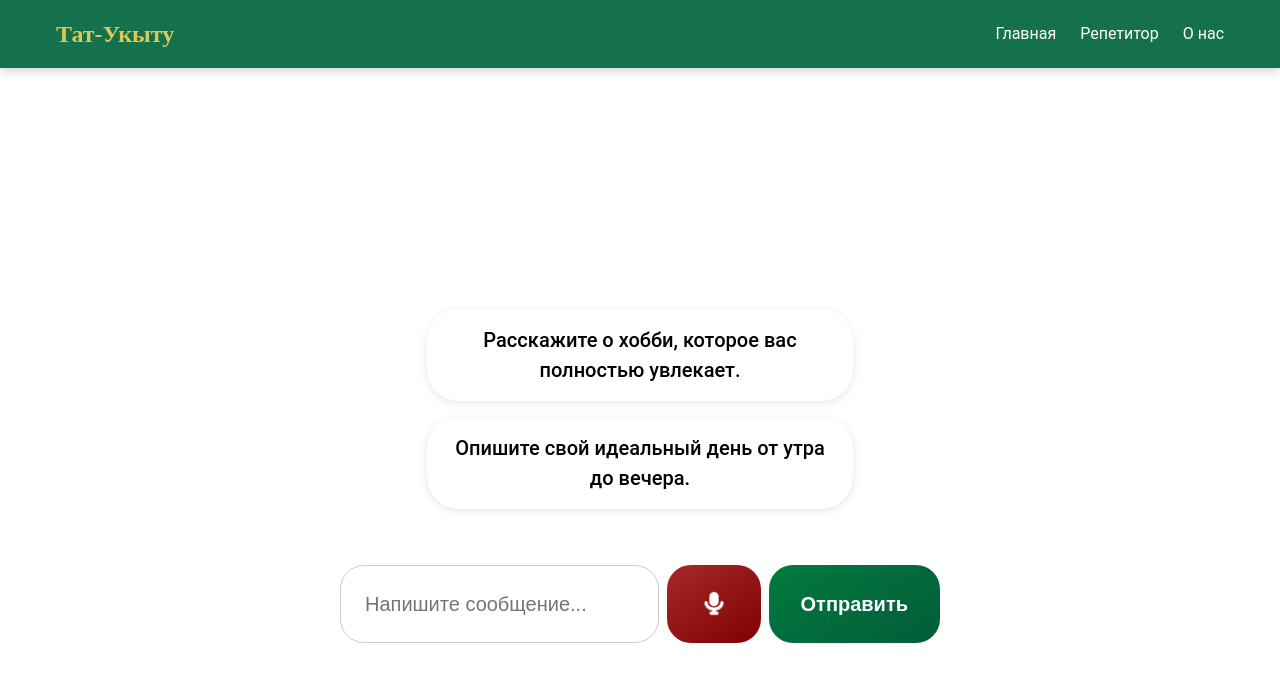
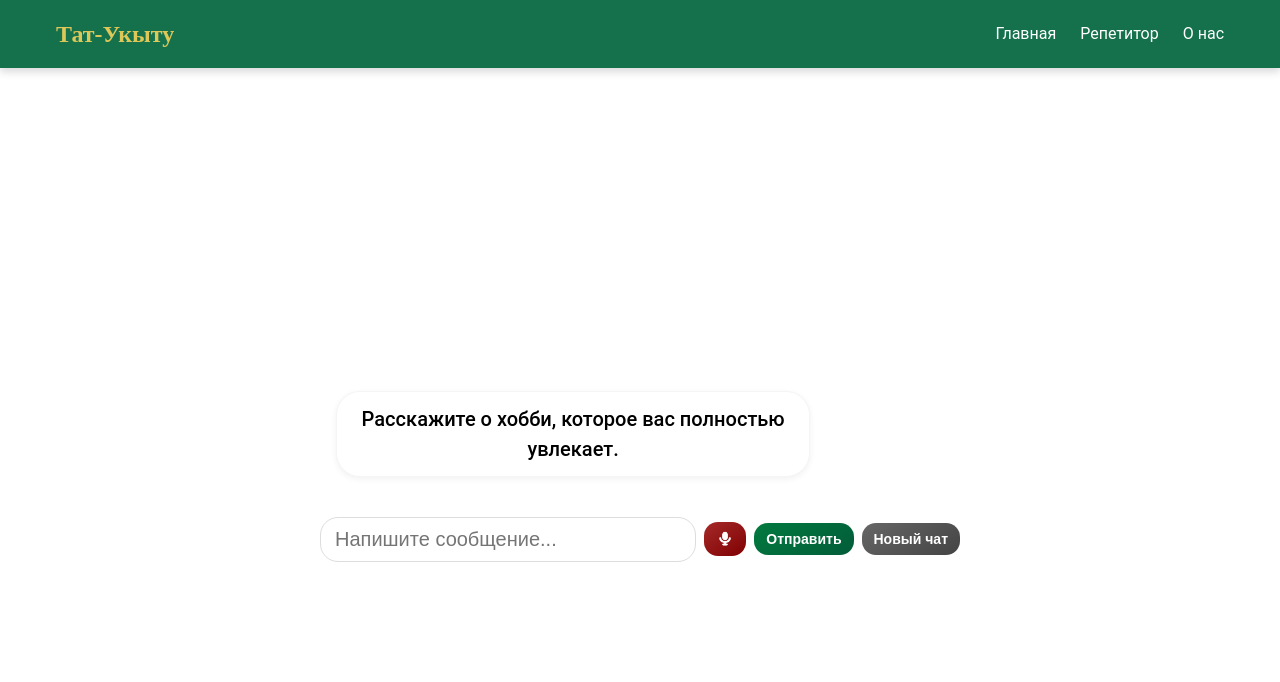
Before and after one commit to nlsnnn/tatarby, a React (Vite) app in the folder frontend/: page /repet in a window 1280 px wide. Shown: the top 682 px of the page. Built offline with nearby package versions, Linux system fonts and the light colour scheme.

Commit message:
repet page added

```diff
--- a/frontend/src/components/Repet/Repet.jsx
+++ b/frontend/src/components/Repet/Repet.jsx
@@ -2,6 +2,8 @@ import React, { useState, useEffect, useRef } from "react";
 import { observer } from "mobx-react-lite";
 import styles from "./Repet.module.css";
 import { useStores } from "../../stores/RootStoreContext.jsx";
+
+const apiUrl = "http://localhost:5000"; // твой бекенд
 
 const topics = [
     "Расскажите о своём любимом фильме и почему он вам нравится.",
@@ -11,63 +13,131 @@ const topics = [
     "Какая книга или статья недавно произвела на вас впечатление?"
 ];
 
+const blobToDataURL = (blob) =>
+    new Promise((resolve, reject) => {
+        const reader = new FileReader();
+        reader.onloadend = () => resolve(reader.result);
+        reader.onerror = reject;
+        reader.readAsDataURL(blob);
+    });
+
+const formatTime = (sec = 0) => {
+    if (!sec || isNaN(sec)) return "0:00";
+    const s = Math.floor(sec % 60).toString().padStart(2, "0");
+    const m = Math.floor(sec / 60);
+    return `${m}:${s}`;
+};
+
 const Repet = observer(() => {
     const [input, setInput] = useState("");
     const [recording, setRecording] = useState(false);
+    const [recordTime, setRecordTime] = useState(0);
+    const [loading, setLoading] = useState(false);
     const mediaRecorderRef = useRef(null);
     const audioChunksRef = useRef([]);
+    const streamRef = useRef(null);
+    const timerRef = useRef(null);
     const { chat } = useStores();
     const chatEndRef = useRef(null);
 
-    // При монтировании добавляем начальную тему
     useEffect(() => {
+        if (chat.messages.length === 0) {
             const randomTopic = topics[Math.floor(Math.random() * topics.length)];
             chat.addBotMessage(randomTopic);
+        }
     }, [chat]);
 
-    // Скроллим к последнему сообщению
     useEffect(() => {
         chatEndRef.current?.scrollIntoView({ behavior: "smooth" });
-    }, [chat.messages]);
+    }, [chat.messages.length]);
 
-    const handleSend = () => {
-        if (!input.trim()) return;
-        chat.addMessage(input);
+    // === Отправка текстового сообщения ===
+    const handleSend = async () => {
+        if (!input.trim() || loading) return;
+        const msg = chat.addMessage(input);
         setInput("");
+        setLoading(true);
+
+        try {
+            const res = await fetch(`${apiUrl}/recognize`, {
+                method: "POST",
+                headers: { "Content-Type": "application/json" },
+                body: JSON.stringify({ text: msg.text })
+            });
+            const data = await res.json();
+            chat.addBotMessage(data);
+        } catch (e) {
+            chat.addBotMessage({ text: "Ошибка соединения с сервером." });
+        } finally {
+            setLoading(false);
+        }
     };
 
+    // === Отправка голосового сообщения ===
     const handleAudioClick = async () => {
+        if (!("mediaDevices" in navigator)) {
+            alert("Ваш браузер не поддерживает запись аудио.");
+            return;
+        }
+
         if (recording) {
-            // Останавливаем запись
             mediaRecorderRef.current.stop();
+            clearInterval(timerRef.current);
         } else {
-            // Запрашиваем доступ к микрофону
+            try {
                 const stream = await navigator.mediaDevices.getUserMedia({ audio: true });
+                streamRef.current = stream;
                 mediaRecorderRef.current = new MediaRecorder(stream);
                 audioChunksRef.current = [];
 
-            mediaRecorderRef.current.ondataavailable = e => {
-                audioChunksRef.current.push(e.data);
+                mediaRecorderRef.current.ondataavailable = (e) => {
+                    if (e.data && e.data.size > 0) audioChunksRef.current.push(e.data);
                 };
 
-            mediaRecorderRef.current.onstop = () => {
+                mediaRecorderRef.current.onstop = async () => {
+                    try {
                         const audioBlob = new Blob(audioChunksRef.current, { type: "audio/webm" });
-                const audioUrl = URL.createObjectURL(audioBlob);
+                        const dataUrl = await blobToDataURL(audioBlob);
+                        const userMsg = chat.addMessage({ audio: dataUrl, text: "" });
 
-                // Добавляем сообщение с аудио
-                chat.addMessage({
-                    id: Date.now(),
-                    type: "user",
-                    audio: audioUrl,
-                    text: "" // текст можно оставить пустым
+                        setLoading(true);
+                        const formData = new FormData();
+                        formData.append("file", audioBlob, "voice.webm");
+
+                        const res = await fetch(`${apiUrl}/recognize`, {
+                            method: "POST",
+                            body: formData
                         });
-
+                        const data = await res.json();
+                        chat.addBotMessage(data);
+                    } catch (e) {
+                        chat.addBotMessage({ text: "Ошибка при обработке аудио." });
+                    } finally {
+                        setLoading(false);
+                        streamRef.current?.getTracks()?.forEach((t) => t.stop());
                         setRecording(false);
+                        setRecordTime(0);
+                    }
                 };
 
                 mediaRecorderRef.current.start();
                 setRecording(true);
+                setRecordTime(0);
+
+                timerRef.current = setInterval(() => {
+                    setRecordTime((prev) => prev + 1);
+                }, 1000);
+            } catch (err) {
+                console.error("Could not start audio recording:", err);
+                alert("Не удалось получить доступ к микрофону.");
             }
+        }
+    };
+
+    const startNewChat = () => {
+        chat.clearChat();
+        const randomTopic = topics[Math.floor(Math.random() * topics.length)];
+        chat.addBotMessage(randomTopic);
     };
 
     return (
@@ -76,17 +146,28 @@ const Repet = observer(() => {
                 {chat.messages.map((msg) => (
                     <div
                         key={msg.id}
-                        className={`${styles.message} ${
-                            msg.type === "user" ? styles.userMsg : styles.botMsg
-                        }`}
+                        className={`${styles.message} ${msg.type === "user" ? styles.userMsg : styles.botMsg}`}
                     >
-                        {msg.text && <span>{msg.text}</span>}
+                        {msg.text && <div className={styles.textBlock}>{msg.text}</div>}
                         {msg.audio && (
-                            <audio controls src={msg.audio} style={{ marginTop: "8px" }} />
+                            <div className={styles.audioMessage}>
+                                <audio controls src={msg.audio} />
+                            </div>
+                        )}
+                        {msg.feedback && <div className={styles.feedback}>{msg.feedback}</div>}
+                        {msg.structure && (
+                            <div className={styles.structure}>
+                                {msg.structure.sentence.map((s, i) => (
+                                    <div key={i} className={styles.wordBlock}>
+                                        <p><b>{s.word}</b> {s.type}</p>
+                                        <pre className={styles.translation}>{s.translation}</pre>
+                                    </div>
+                                ))}
+                            </div>
                         )}
                     </div>
                 ))}
-                <div ref={chatEndRef}></div>
+                <div ref={chatEndRef} />
             </div>
 
             <div className={styles.inputContainer}>
@@ -97,12 +178,33 @@ const Repet = observer(() => {
                     value={input}
                     onChange={(e) => setInput(e.target.value)}
                     onKeyDown={(e) => e.key === "Enter" && handleSend()}
+                    disabled={loading}
                 />
-                <button className={styles.audioBtn} onClick={handleAudioClick}>
-                    {recording ? "Стоп" : <img className={styles.micro} src="/icons/mice.png" alt="micro"/>}
+
+                <button
+                    className={styles.audioBtn}
+                    onClick={handleAudioClick}
+                    disabled={loading}
+                >
+                    {!recording ? (
+                        <img className={styles.micro} src="/icons/mice.png" alt="mic" />
+                    ) : "■"}
                 </button>
-                <button className={styles.sendBtn} onClick={handleSend}>
-                    Отправить
+
+                {recording && (
+                    <div className={styles.recordTimer}>{formatTime(recordTime)}</div>
+                )}
+
+                <button
+                    className={styles.sendBtn}
+                    onClick={handleSend}
+                    disabled={loading}
+                >
+                    {loading ? "Ждем ответ..." : "Отправить"}
+                </button>
+
+                <button className={styles.clearBtn} onClick={startNewChat}>
+                    Новый чат
                 </button>
             </div>
         </div>
--- a/frontend/src/components/Repet/Repet.module.css
+++ b/frontend/src/components/Repet/Repet.module.css
@@ -1,5 +1,6 @@
 @import "../../styles/index.css";
 
+/* общий контейнер страницы */
 .repetPage {
     display: flex;
     flex-direction: column;
@@ -10,105 +11,237 @@
     background-color: var(--color-white);
 }
 
+/* контейнер сообщений — лёгкий, не модалка */
 .chatContainer {
-    width: 600px;
-    max-width: 90%;
-    max-height: 70vh;
+    width: 640px;
+    max-width: 95%;
+    max-height: 68vh;
     overflow-y: auto;
     display: flex;
     flex-direction: column;
-    gap: var(--spacing-md);
+    gap: var(--spacing-sm);
     padding: var(--spacing-md);
-    background-color: var(--color-white);
+    background-color: transparent; /* чтобы не выглядел как модалка */
 }
 
+/* bubble */
 .message {
-    padding: var(--spacing-md);
-    border-radius: 32px;
-    max-width: 75%;
+    display: inline-flex;
+    flex-direction: column;
+    align-items: center;
+    padding: 12px 18px;
+    border-radius: 28px;
+    min-width: 140px;    /* минимальный размер для коротких сообщений */
+    min-height: 48px;
+    max-width: 78%;
     word-break: break-word;
     font-size: var(--font-size-lg);
     font-weight: 500;
-    text-align: center;
-    transition: transform 0.2s, box-shadow 0.2s;
+    transition: transform 0.12s, box-shadow 0.12s;
 }
 
+/* небольшое увеличение при ховере */
 .message:hover {
-    transform: scale(1.01);
+    transform: translateY(-2px);
+    box-shadow: 0 6px 18px rgba(0,0,0,0.06);
 }
 
-.userMsg {
-    align-self: center;
-    background-color: #e0e0e0; /* серый цвет */
+/* бот — слева */
+.botMsg {
+    align-self: flex-start;
+    background: var(--color-white);
     color: #000;
+    box-shadow: 0 3px 10px rgba(0,0,0,0.06);
+    border: 1px solid rgba(0,0,0,0.04);
 }
 
-.botMsg {
-    align-self: center;
-    background-color: var(--color-white);
+/* пользователь — справа, серый */
+.userMsg {
+    align-self: flex-end;
+    background: #f2f2f2;
     color: #000;
-    box-shadow: 0 2px 8px rgba(0, 0, 0, 0.1);
+    border: 1px solid rgba(0,0,0,0.06);
 }
 
+/* текстовое содержимое внутри bubble */
+.textBlock {
+    padding: 6px 2px;
+    text-align: center;
+}
+
+/* аудио-блок (в стиле telegram-like) */
+.audioWrapper {
+    display: flex;
+    align-items: center;
+    gap: 12px;
+}
+
+/* разное оформление для bot/user */
+.audioBot .playBtn {
+    background: linear-gradient(145deg, #fff, #fafafa);
+    color: var(--color-burgundy);
+    border: 1px solid rgba(128,0,32,0.06);
+}
+
+.audioUser .playBtn {
+    background: linear-gradient(145deg, #f2f2f2, #e9e9e9);
+    color: var(--color-dark-green);
+    border: 1px solid rgba(0,0,0,0.06);
+}
+
+/* кнопка воспроизведения */
+.playBtn {
+    width: 40px;
+    height: 40px;
+    min-width: 40px;
+    border-radius: 50%;
+    display: inline-flex;
+    align-items: center;
+    justify-content: center;
+    font-weight: 700;
+    cursor: pointer;
+    box-shadow: 0 3px 10px rgba(0,0,0,0.06);
+    border: none;
+    transition: transform 0.12s;
+}
+
+.playBtn:hover {
+    transform: translateY(-2px);
+}
+
+/* прогресс и время */
+.audioMeta {
+    display: flex;
+    flex-direction: column;
+    gap: 6px;
+}
+
+/* дорожка прогресса */
+.progress {
+    width: 220px;
+    height: 8px;
+    background: #eee;
+    border-radius: 6px;
+    overflow: hidden;
+}
+
+.progressFill {
+    height: 100%;
+    background: linear-gradient(90deg, var(--color-burgundy), #b43a3a);
+    width: 0%;
+    transition: width 0.12s linear;
+}
+
+/* время (текущ./общая) */
+.time {
+    font-size: 0.78rem;
+    color: #555;
+}
+
+/* input + кнопки (сокращённые отступы для аккуратного UI) */
 .inputContainer {
-    width: 600px;
-    max-width: 90%;
+    width: 640px;
+    max-width: 95%;
     display: flex;
     gap: var(--spacing-sm);
     justify-content: center;
-    margin-top: var(--spacing-lg);
+    margin-top: var(--spacing-md);
+    align-items: center;
 }
 
 .chatInput {
     flex: 1;
-    padding: var(--spacing-lg);
-    border-radius: 24px;
-    border: 1px solid #ccc;
+    padding: 10px 14px; /* уменьшили padding */
+    border-radius: 18px;
+    border: 1px solid #ddd;
     font-size: var(--font-size-lg);
     font-weight: 500;
-    transition: border-color 0.3s, box-shadow 0.3s;
+    transition: border-color 0.18s, box-shadow 0.18s;
 }
 
 .chatInput:focus {
     outline: none;
     border-color: var(--color-burgundy);
-    box-shadow: 0 0 8px rgba(128, 0, 32, 0.15);
+    box-shadow: 0 0 8px rgba(128, 0, 32, 0.12);
 }
 
-.sendBtn, .audioBtn {
-    padding: var(--spacing-lg) var(--spacing-xl);
-    border-radius: 24px;
-    font-size: var(--font-size-lg);
+/* аккуратные кнопки */
+.sendBtn, .audioBtn, .clearBtn {
+    padding: 8px 12px;
+    border-radius: 14px;
+    font-size: var(--font-size-sm);
     font-weight: 600;
     cursor: pointer;
-    transition: transform 0.2s, box-shadow 0.2s, background-color 0.3s;
     border: none;
+    display: inline-flex;
+    align-items: center;
+    gap: 8px;
 }
 
+/* основные стили для send / audio / clear */
 .sendBtn {
     background: linear-gradient(145deg, #027a3f, #025c39);
     color: var(--color-white);
 }
 
-.sendBtn:hover {
-    transform: translateY(-2px);
-    box-shadow: 0 6px 15px rgba(0, 0, 0, 0.15);
-}
-
 .audioBtn {
-    display: flex;
-    align-items: center;
-    justify-content: center;
     background: linear-gradient(145deg, #a52a2a, #800000);
     color: var(--color-white);
 }
 
-.audioBtn:hover {
-    transform: translateY(-2px);
-    box-shadow: 0 6px 15px rgba(0, 0, 0, 0.15);
+.clearBtn {
+    background: linear-gradient(145deg, #666, #444);
+    color: var(--color-white);
 }
 
+/* небольшие hover эффекты */
+.sendBtn:hover, .audioBtn:hover, .clearBtn:hover {
+    transform: translateY(-2px);
+    box-shadow: 0 5px 14px rgba(0,0,0,0.12);
+}
+
+/* иконка микрофона */
 .micro {
-    height: 30px;
-    width: 30px;
+    height: 18px;
+    width: 18px;
 }
+@import "../../styles/index.css";
+
+.message {
+    padding: 6px 14px; /* меньше вертикальных отступов */
+    border-radius: 24px;
+    min-width: 140px;
+    min-height: 40px; /* компактнее */
+    max-width: 78%;
+    word-break: break-word;
+    font-size: var(--font-size-lg);
+    font-weight: 500;
+    transition: transform 0.12s, box-shadow 0.12s;
+}
+
+.message:hover {
+    transform: translateY(-1px);
+}
+
+.userMsg {
+    align-self: flex-end;
+    background: #f2f2f2;
+    color: #000;
+}
+
+.botMsg {
+    align-self: flex-start;
+    background: var(--color-white);
+    box-shadow: 0 2px 6px rgba(0,0,0,0.06);
+}
+
+/* таймер записи */
+.recordTimer {
+    font-size: 0.9rem;
+    font-weight: 600;
+    color: var(--color-burgundy);
+    display: flex;
+    align-items: center;
+    justify-content: center;
+    min-width: 50px;
+}
--- a/frontend/src/stores/ChatStore.js
+++ b/frontend/src/stores/ChatStore.js
@@ -5,25 +5,56 @@ export class ChatStore {
 
     constructor() {
         makeAutoObservable(this);
+        const saved = localStorage.getItem("chat_messages");
+        if (saved) {
+            try {
+                this.messages = JSON.parse(saved);
+            } catch (e) {
+                console.warn("Failed to parse saved messages", e);
+                this.messages = [];
+            }
+        }
     }
 
-    addMessage(message) {
-        this.messages.push({
-            id: Date.now(),
-            text: message,
-            type: "user", // user | bot
-        });
+    persist() {
+        try {
+            localStorage.setItem("chat_messages", JSON.stringify(this.messages));
+        } catch (e) {
+            console.warn("Failed to persist chat messages (maybe quota exceeded)", e);
+        }
     }
 
-    addBotMessage(message) {
-        this.messages.push({
-            id: Date.now(),
-            text: message,
+    // payload: either string (text) or { audio: dataURL, text?: string }
+    addMessage(payload) {
+        const msg = {
+            id: Date.now() + Math.random(),
+            type: (payload && payload.type) ? payload.type : "user",
+            text: typeof payload === "string" ? payload : (payload?.text ?? ""),
+            audio: typeof payload === "object" && payload?.audio ? payload.audio : null,
+            createdAt: new Date().toISOString()
+        };
+        this.messages.push(msg);
+        this.persist();
+        return msg;
+    }
+
+    addBotMessage(payload) {
+        const msg = {
+            id: Date.now() + Math.random(),
             type: "bot",
-        });
+            text: typeof payload === "string" ? payload : (payload?.text ?? ""),
+            feedback: typeof payload === "object" ? payload.feedback : null,
+            structure: typeof payload === "object" ? payload.structure : null,
+            audio: null,
+            createdAt: new Date().toISOString()
+        };
+        this.messages.push(msg);
+        this.persist();
+        return msg;
     }
 
     clearChat() {
         this.messages = [];
+        localStorage.removeItem("chat_messages");
     }
 }
```
Lines whose indentation alone changed are shown as unchanged.
